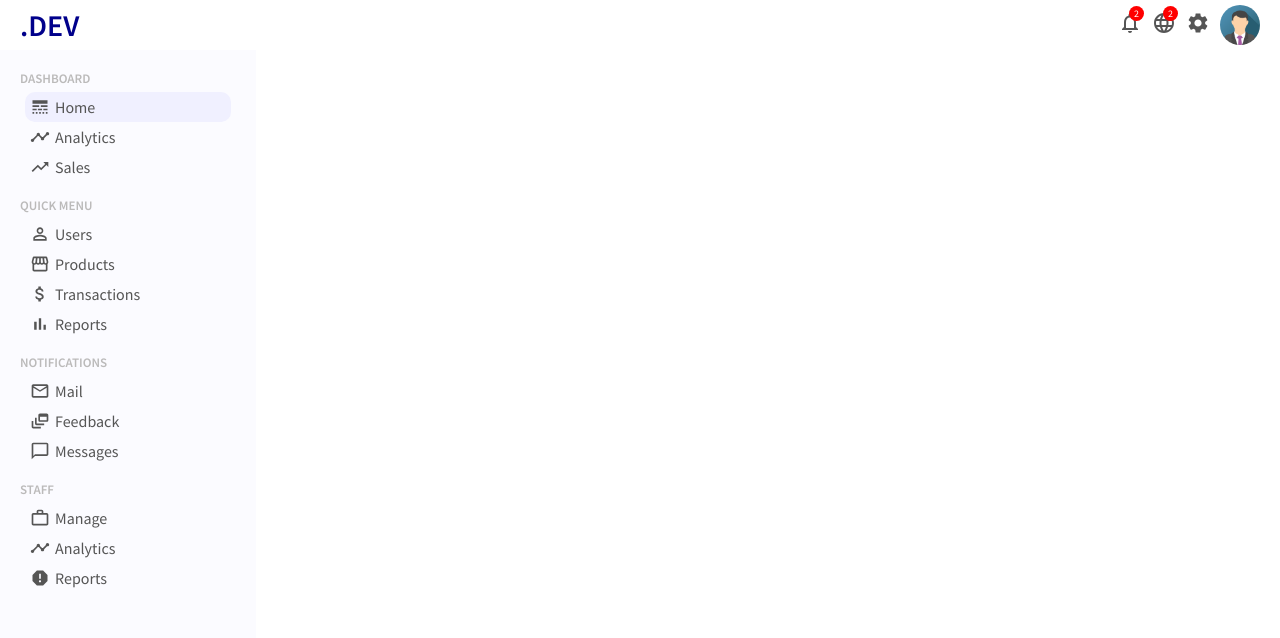
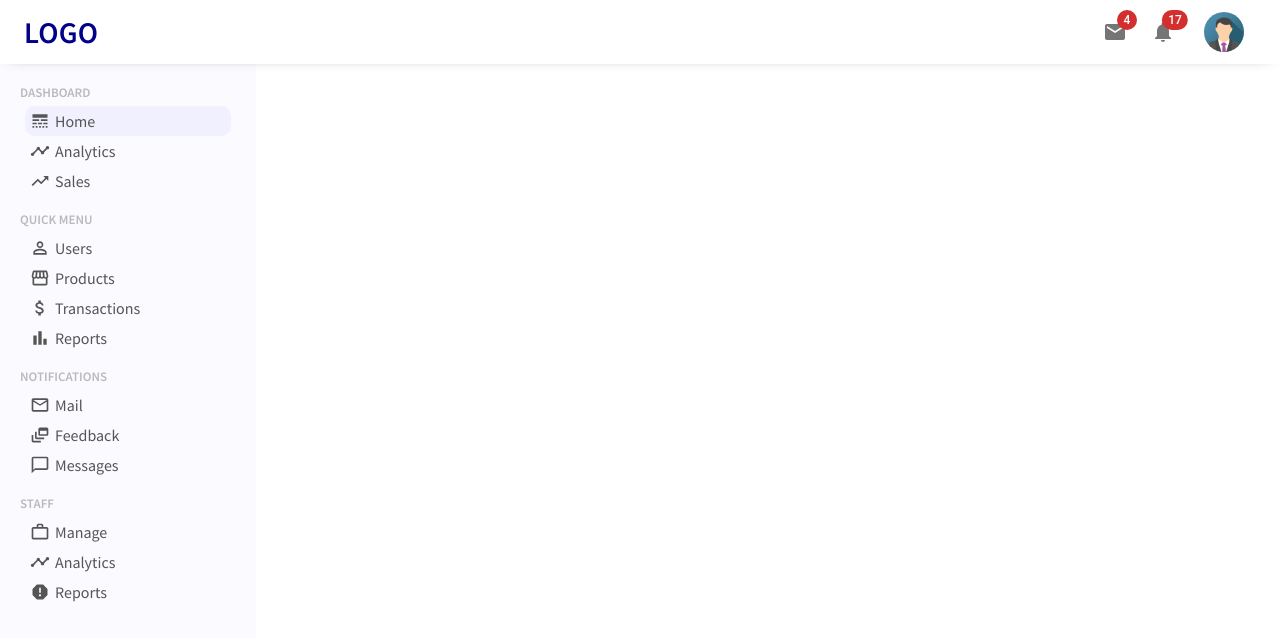
Before and after one commit to johntanderson/react-dashboard, a React (Create React App) app: page / in a window 1280 px wide. Shown: the top 638 px of the page. Built offline with nearby package versions, Linux system fonts and the light colour scheme.

Commit message:
Redesign navbar to use material ui components.

```diff
--- a/package.json
+++ b/package.json
@@ -3,9 +3,11 @@
   "version": "0.1.0",
   "private": true,
   "dependencies": {
+    "@emotion/react": "^11.8.2",
+    "@emotion/styled": "^11.8.1",
     "@fontsource/source-sans-pro": "^4.5.3",
-    "@material-ui/core": "^4.12.3",
-    "@material-ui/icons": "^4.11.2",
+    "@mui/icons-material": "^5.5.1",
+    "@mui/material": "^5.5.2",
     "@testing-library/jest-dom": "^5.16.2",
     "@testing-library/react": "^12.1.3",
     "@testing-library/user-event": "^13.5.0",
--- /dev/null
+++ b/src/components/Navbar/Logo.jsx
@@ -0,0 +1,19 @@
+import { Typography } from '@mui/material';
+
+export default function Logo(props) {
+    return (
+        <Typography
+            variant="h6"
+            component="div"
+            fontFamily='"Source Sans Pro", sans-serif'
+            color="darkblue"
+            fontSize="30px"
+            fontWeight="bold"
+            sx={{
+                cursor: "pointer"
+            }}
+        >
+            {props.children}
+        </Typography>
+    )
+}
--- a/src/components/Navbar/Navbar.jsx
+++ b/src/components/Navbar/Navbar.jsx
@@ -1,29 +1,91 @@
 import React from 'react';
-import './navbar.css';
-import { NotificationsNone, Language, Settings } from '@material-ui/icons';
+import Logo from './Logo'
+import MailIcon from '@mui/icons-material/Mail';
+import NotificationsIcon from '@mui/icons-material/Notifications';
+import {
+    AppBar,
+    Toolbar,
+    Box,
+    IconButton,
+    Badge,
+    Menu,
+    MenuItem,
+    Avatar
+} from '@mui/material';
 
-export default function Navbar() {
-  return (
-    <div className="navbar">
-        <div className="navbarWrapper">
-            <div className="topLeft">
-                <span className="logo">.DEV</span>
-            </div>
-            <div className="topRight">
-                <div className="navbarIconContainer">
-                    <NotificationsNone />
-                    <span className="topIconBadge">2</span>
-                </div>
-                <div className="navbarIconContainer">
-                    <Language />
-                    <span className="topIconBadge">2</span>
-                </div>
-                <div className="navbarIconContainer">
-                    <Settings />
-                </div>
-                <img src='/assets/images/male_avatar.png' alt="avatar" className="avatar" />
-            </div>
-        </div>
-    </div>
-  )
-}
+export default function Navbar(props) {
+    const [anchorEl, setAnchorEl] = React.useState(null);
+
+    const handleMenu = (event) => {
+        setAnchorEl(event.currentTarget);
+    };
+
+    const handleClose = () => {
+        setAnchorEl(null);
+    };
+
+    return (
+        <AppBar
+            position="sticky"
+            sx={{
+                backgroundColor: 'white',
+                boxShadow: "0px 0px 15px -10px rgba(0, 0, 0, 0.75)"
+            }}
+        >
+            <Toolbar sx={{justifyContent: 'space-between'}}>
+                <Logo>LOGO</Logo>
+                <Box>
+                    <IconButton
+                        size="large"
+                        sx={{
+                            "&:hover": { backgroundColor: "transparent" }
+                        }}
+                    >
+                        <Badge badgeContent={4} color="error">
+                            <MailIcon color="#555" />
+                        </Badge>
+                    </IconButton>
+                    <IconButton
+                        size="large"
+                        sx={{
+                            "&:hover": { backgroundColor: "transparent" }
+                        }}
+                    >
+                        <Badge badgeContent={17} color="error">
+                            <NotificationsIcon color="#555" />
+                        </Badge>
+                    </IconButton>
+                        <IconButton
+                            size="large"
+                            onClick={handleMenu}
+                            sx={{
+                                marginLeft: "5px",
+                                "&:hover": { backgroundColor: "transparent" }
+                            }}
+                        >
+                            <Avatar alt="Avatar" src="/assets/images/male_avatar.png" />
+                        </IconButton>
+                        <Menu
+                            sx={{ mt: '45px' }}
+                            id="menu-appbar"
+                            anchorEl={anchorEl}
+                            anchorOrigin={{
+                                vertical: 'top',
+                                horizontal: 'right',
+                            }}
+                            keepMounted
+                            transformOrigin={{
+                                vertical: 'top',
+                                horizontal: 'right',
+                            }}
+                            open={Boolean(anchorEl)}
+                            onClose={handleClose}
+                        >
+                            <MenuItem onClick={handleClose}>Account</MenuItem>
+                            <MenuItem onClick={handleClose}>Settings</MenuItem>
+                        </Menu>
+                </Box>
+            </Toolbar>
+        </AppBar>
+    )
+  }
--- a/src/components/Navbar/navbar.css
+++ /dev/null
@@ -1,58 +0,0 @@
-.navbar {
-    width: 100%;
-    height: 50px;
-    background-color: white;
-    position: sticky;
-    top: 0;
-    z-index: 999;
-}
-
-.navbarWrapper {
-    height: 100%;
-    padding: 0px 20px;
-    display: flex;
-    align-items: center;
-    justify-content: space-between;
-}
-
-.logo {
-    font-weight: bold;
-    font-size: 30px;
-    color: darkblue;
-    cursor: pointer;
-}
-
-.topRight {
-    display: flex;
-    align-items: center;
-    justify-content: space-between;
-}
-
-.navbarIconContainer {
-    position: relative;
-    cursor: pointer;
-    margin-right: 10px;
-    color: #555;
-}
-
-.topIconBadge {
-    width: 15px;
-    height: 15px;
-    position: absolute;
-    top: -5px;
-    right: -2px;
-    background-color: red;
-    color: white;
-    border-radius: 50%;
-    display: flex;
-    align-items: center;
-    justify-content: center;
-    font-size: 10px;
-}
-
-.avatar {
-    width: 40px;
-    height: 40px;
-    border-radius: 50%;
-    cursor: pointer;
-}
--- a/src/components/Sidebar/Sidebar.jsx
+++ b/src/components/Sidebar/Sidebar.jsx
@@ -13,7 +13,7 @@ import {
   ChatBubbleOutline,
   WorkOutline,
   Report
-} from '@material-ui/icons';
+} from '@mui/icons-material';
 
 export default function Sidebar() {
   return (
```
Also changed, not shown: 1 other file (tests, documents, lock files or other folders).
